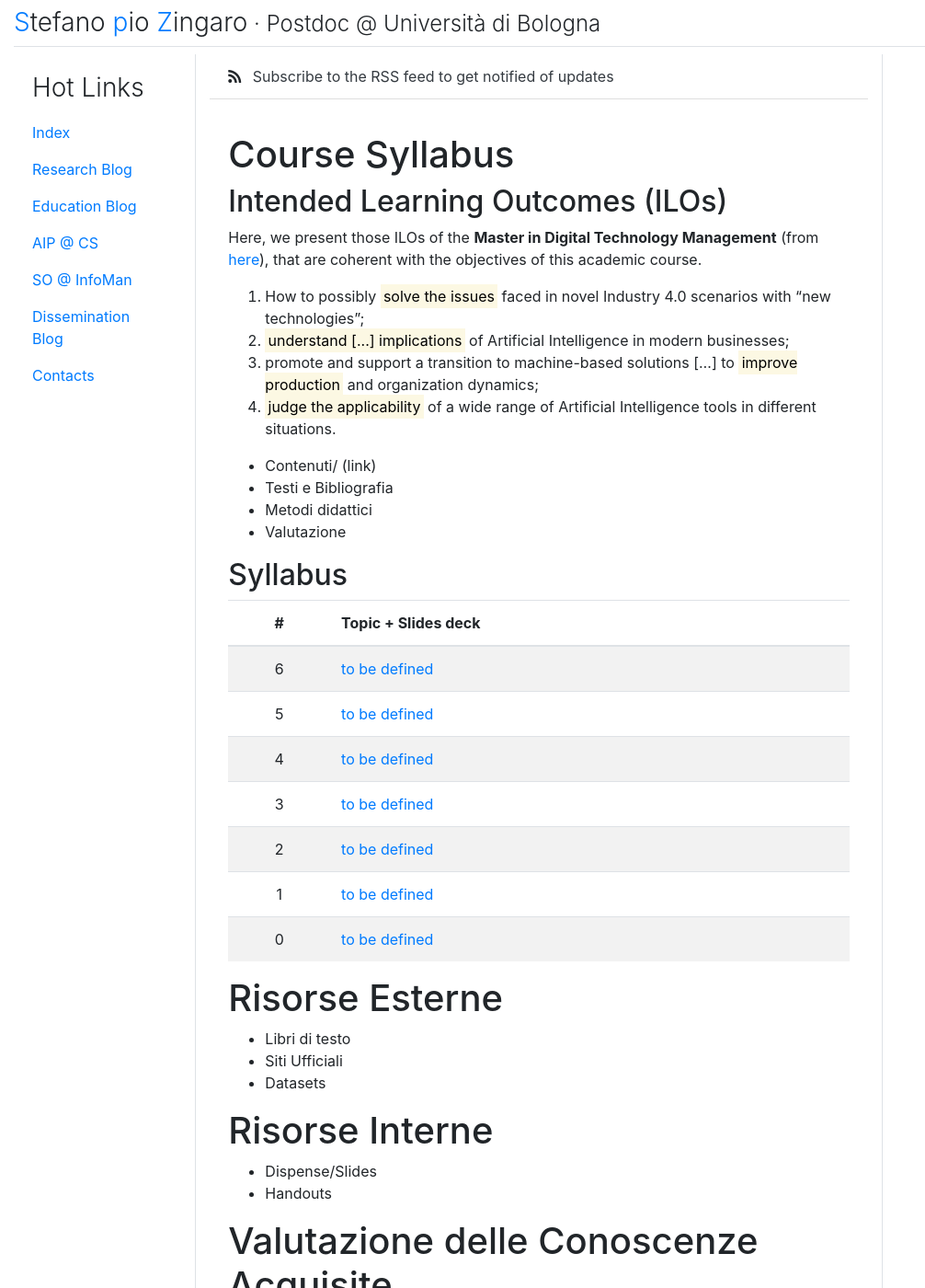
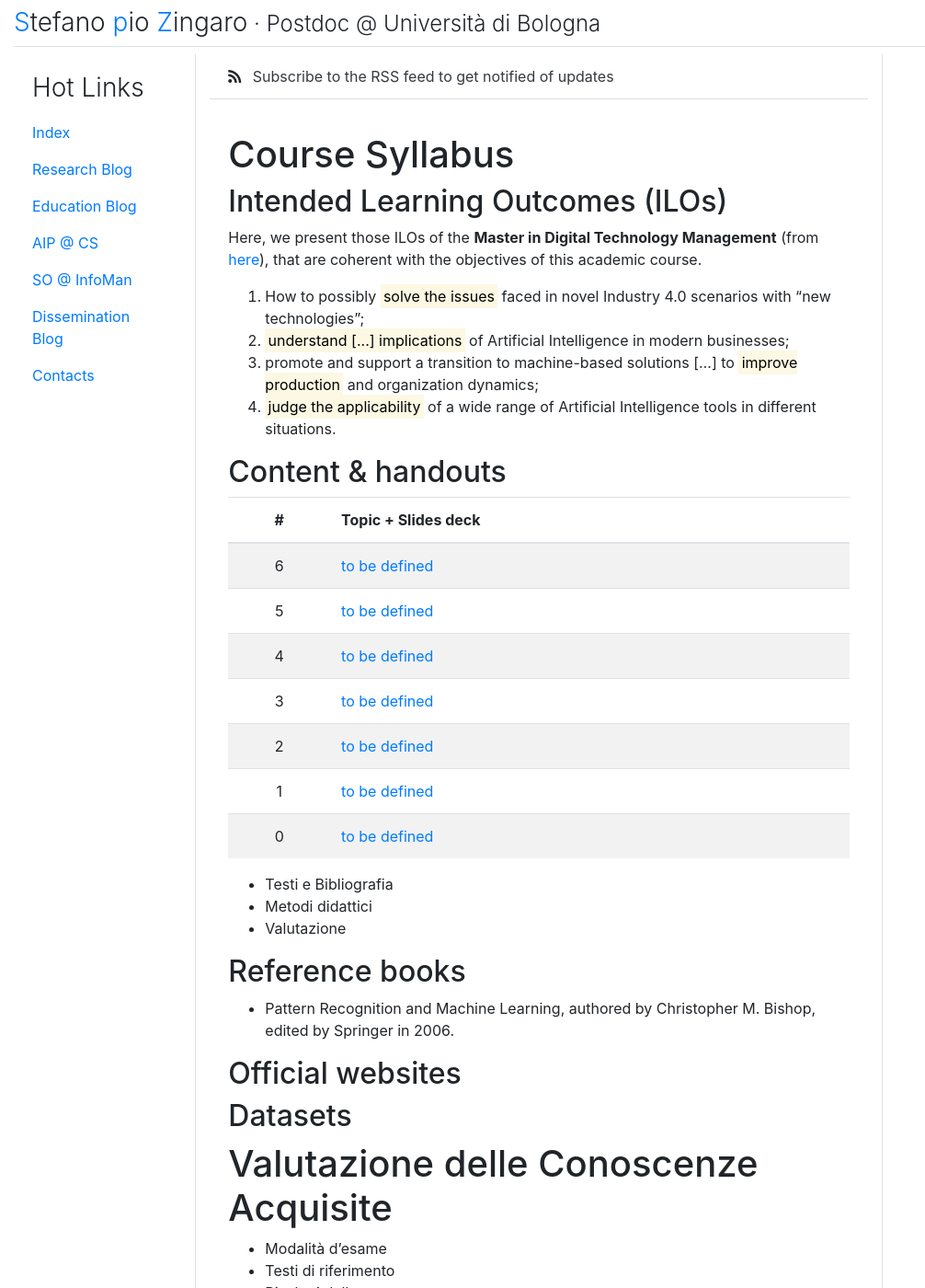
Before and after one commit to saltgz/saltgz.github.io, a Jekyll site: the page built from _posts/2020-03-24-ml-bbs.md, in a window 1280 px wide and 1400 px high. Shown: the whole window at 92% size, without its empty margins (0-1006 px from the left). Built offline with Jekyll 4.4.1, drawn with Linux system fonts in a browser that asks for light colours; nearby versions of some CDN libraries; comment, search, counter and statistics services are not loaded.

Commit message:
un libro per la bibliografia del corso di ml è stato aggiunto al post

```diff
--- a/_posts/2020-03-24-ml-bbs.md
+++ b/_posts/2020-03-24-ml-bbs.md
@@ -13,12 +13,7 @@ Here, we present those ILOs of the **Master in Digital Technology Management** (
 3. promote and support a transition to machine-based solutions [...] to <mark>improve production</mark> and organization dynamics;
 4. <mark>judge the applicability</mark> of a wide range of Artificial Intelligence tools in different situations.
 
-- Contenuti/ (link)
-- Testi e Bibliografia
-- Metodi didattici
-- Valutazione
-
-## Syllabus
+## Content & handouts
 
 |  #  | Topic + Slides deck |
 | :-: | ------------------- |
@@ -30,16 +25,17 @@ Here, we present those ILOs of the **Master in Digital Technology Management** (
 |  1  | [to be defined](#)  |
 |  0  | [to be defined](#)  |
 
-# Risorse Esterne
+- Testi e Bibliografia
+- Metodi didattici
+- Valutazione
 
-- Libri di testo
-- Siti Ufficiali
-- Datasets
+## Reference books
 
-# Risorse Interne
+- Pattern Recognition and Machine Learning, authored by Christopher M. Bishop, edited by Springer in 2006.
 
-- Dispense/Slides
-- Handouts
+## Official websites
+
+## Datasets
 
 # Valutazione delle Conoscenze Acquisite
 
```
